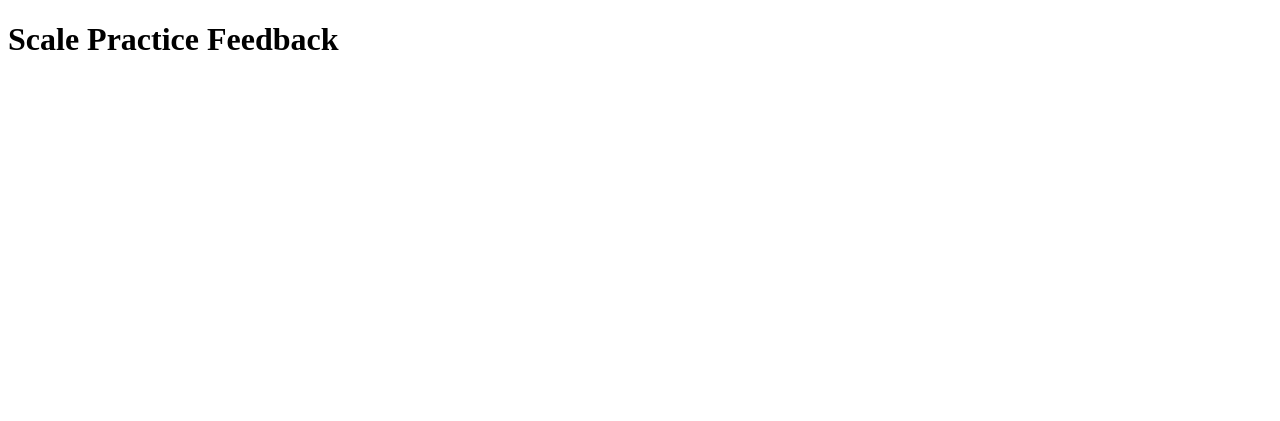
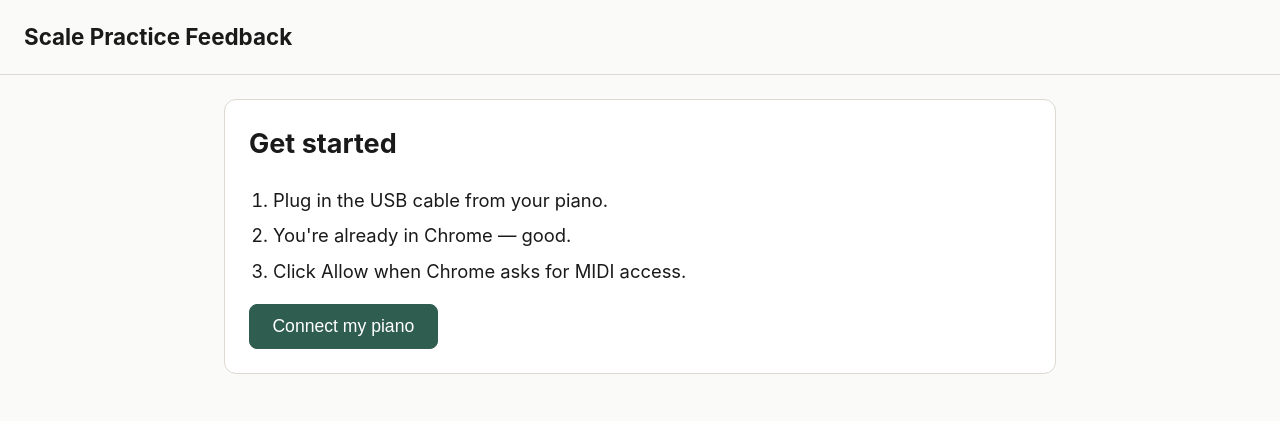
Before and after one commit to yashpundir/Piano-feedback-tool, a plain HTML site: page index.html in a window 1280 px wide. Drawn offline with Linux system fonts and the light colour scheme; the site is published under a folder, as on GitHub Pages, so addresses that start at the root find nothing.

Commit message:
Fix blank page on GitHub Pages: use relative asset paths
index.html referenced "/src/style.css" and "/src/main.js" with a
leading slash, which resolves against the DOMAIN root. Deployed to
user.github.io/repo-name/ both 404'd, so the page rendered as an
unstyled title with no JS and every screen left hidden. It worked
locally only because the dev server's root happened to be the project
folder.

Verified by staging the repo under a subdirectory and serving the
parent, mimicking Pages: all assets now return 200 and the onboarding
screen renders.

Adds a regression test that fetches index.html and asserts no
absolute src/href attributes, since this class of fault is invisible
locally and only shows up once deployed. Confirmed it fails when the
bug is reintroduced, rather than passing vacuously.

Required small harness support for async cases: test() now detects a
returned promise, and the runner awaits settle() before reading
results.

Tests 33 -> 34.

Co-Authored-By: Claude Opus 5 <noreply@anthropic.com>

```diff
--- a/index.html
+++ b/index.html
@@ -4,7 +4,7 @@
   <meta charset="UTF-8" />
   <meta name="viewport" content="width=device-width, initial-scale=1.0" />
   <title>Scale Practice Feedback</title>
-  <link rel="stylesheet" href="/src/style.css" />
+  <link rel="stylesheet" href="src/style.css" />
 </head>
 <body>
   <header class="app-header">
@@ -140,6 +140,6 @@
     </section>
   </main>
 
-  <script type="module" src="/src/main.js"></script>
+  <script type="module" src="src/main.js"></script>
 </body>
 </html>
```
Also changed, not shown: test/assert.js (+16 -1 lines), test/index.html (+2 -1 lines), test/tests.js (+15 -0 lines).
